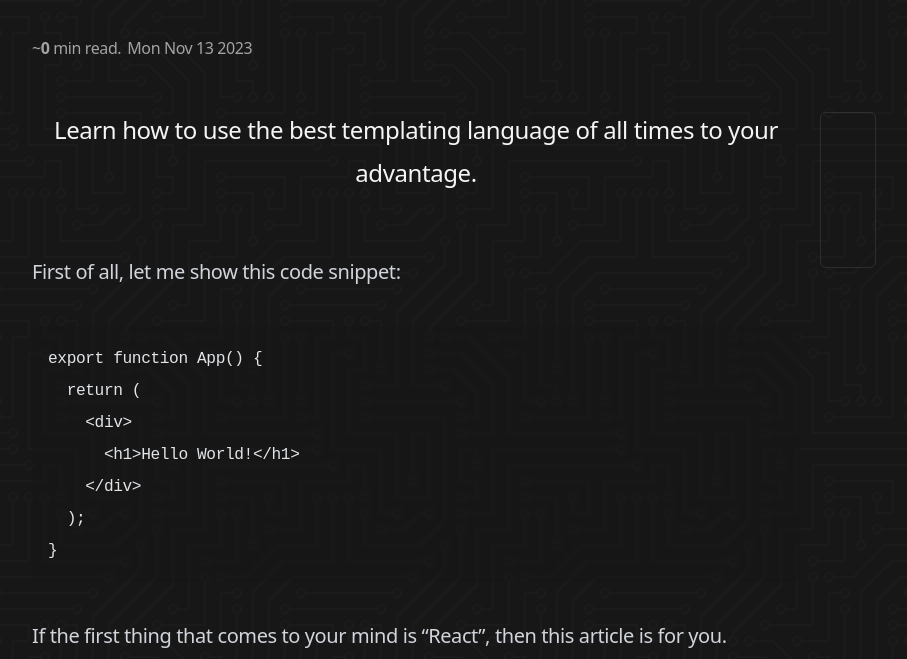
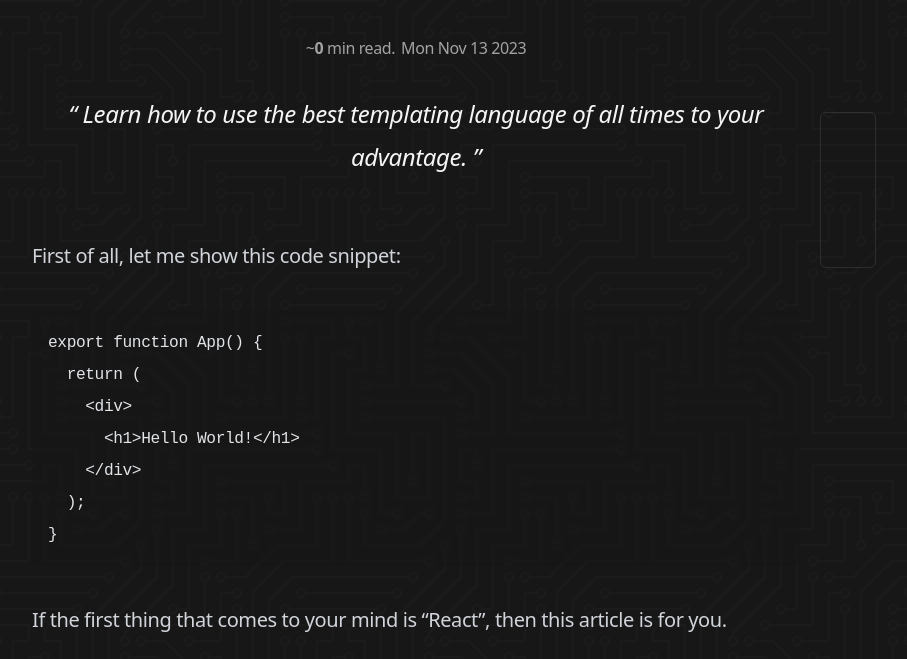
Before and after one commit to arthurfiorette/place, an Astro site: page /detaching-jsx-from-react in a window 1280 px wide. Shown: the part 128-787 px from the top of the page, without its empty margins (196-1103 px from the left). Built offline with nearby package versions, Linux system fonts and the light colour scheme; Astro itself is replaced by a stand-in of ours; some packages are replaced by stand-ins of ours; code samples lack their colours; some icons are missing.

Commit message:
feat: adds q tag around in post.description propertie

```diff
--- a/src/components/post-header.astro
+++ b/src/components/post-header.astro
@@ -17,17 +17,19 @@ const { date, post } = Astro.props;
 >
   <div>
     <h1 class="text-neutral-200">{post.data.title}</h1>
-    <div class="flex gap-1.5 text-base text-neutral-400 w-full">
+    <div
+      class="gap-1.5 text-base flex justify-center items-center text-neutral-400 w-full"
+    >
       <MinRead minRead={getReadTime(post.body)} />
-      <div class="flex justify-between items-center mb-4">
-        <Time datetime={date} />
-      </div>
+      <Time datetime={date} />
     </div>
   </div>
   <summary
-    class="text-[1.5rem] w-full text-neutral-100 text-center my-8 justify-center items-center flex flex-col"
+    class="text-[1.5rem] italic w-full text-neutral-100 text-center my-8 justify-center items-center flex flex-col"
   >
-    {post.data.description}
+    <q>
+      {post.data.description}
+    </q>
   </summary>
 
   {
```
